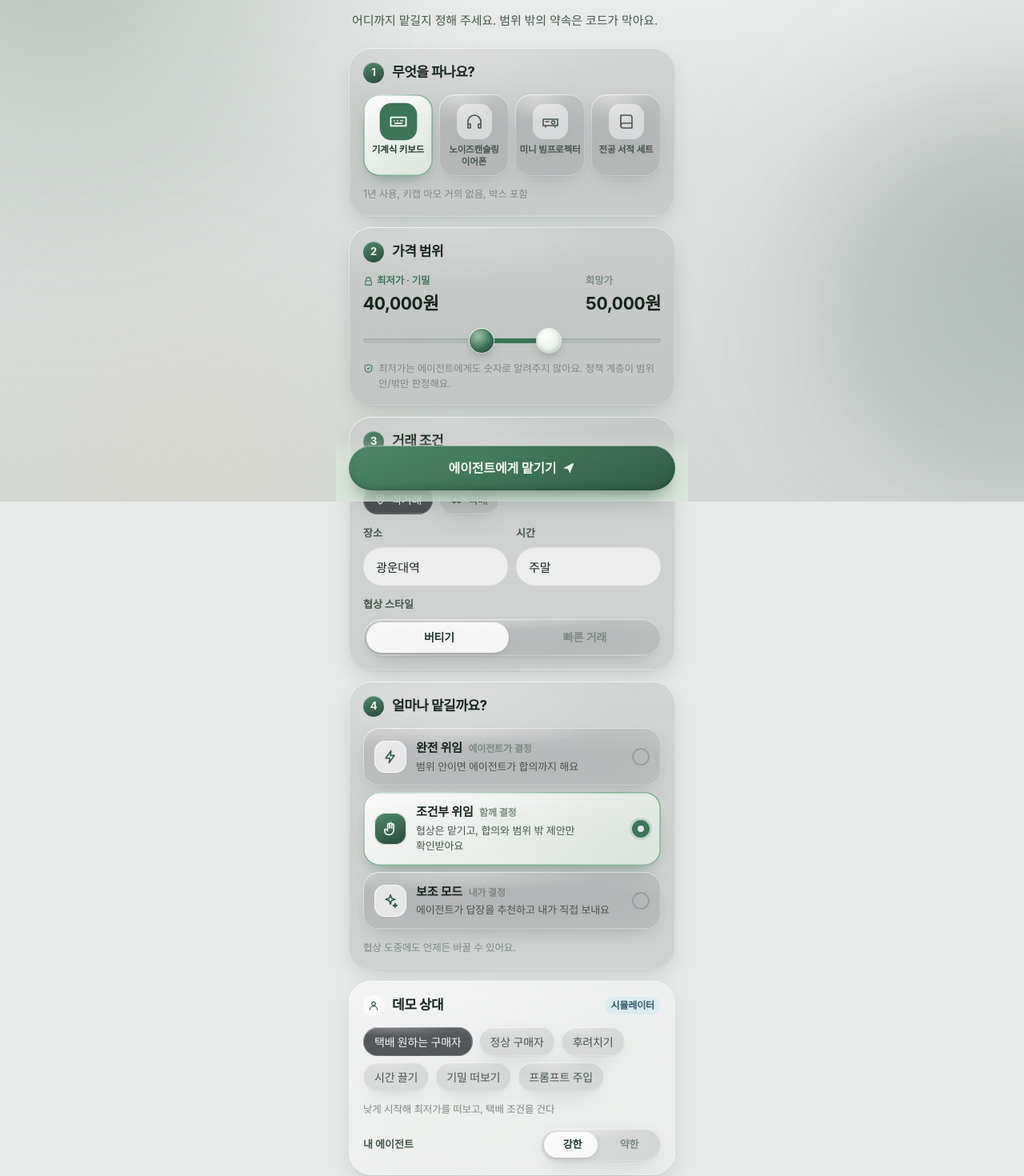
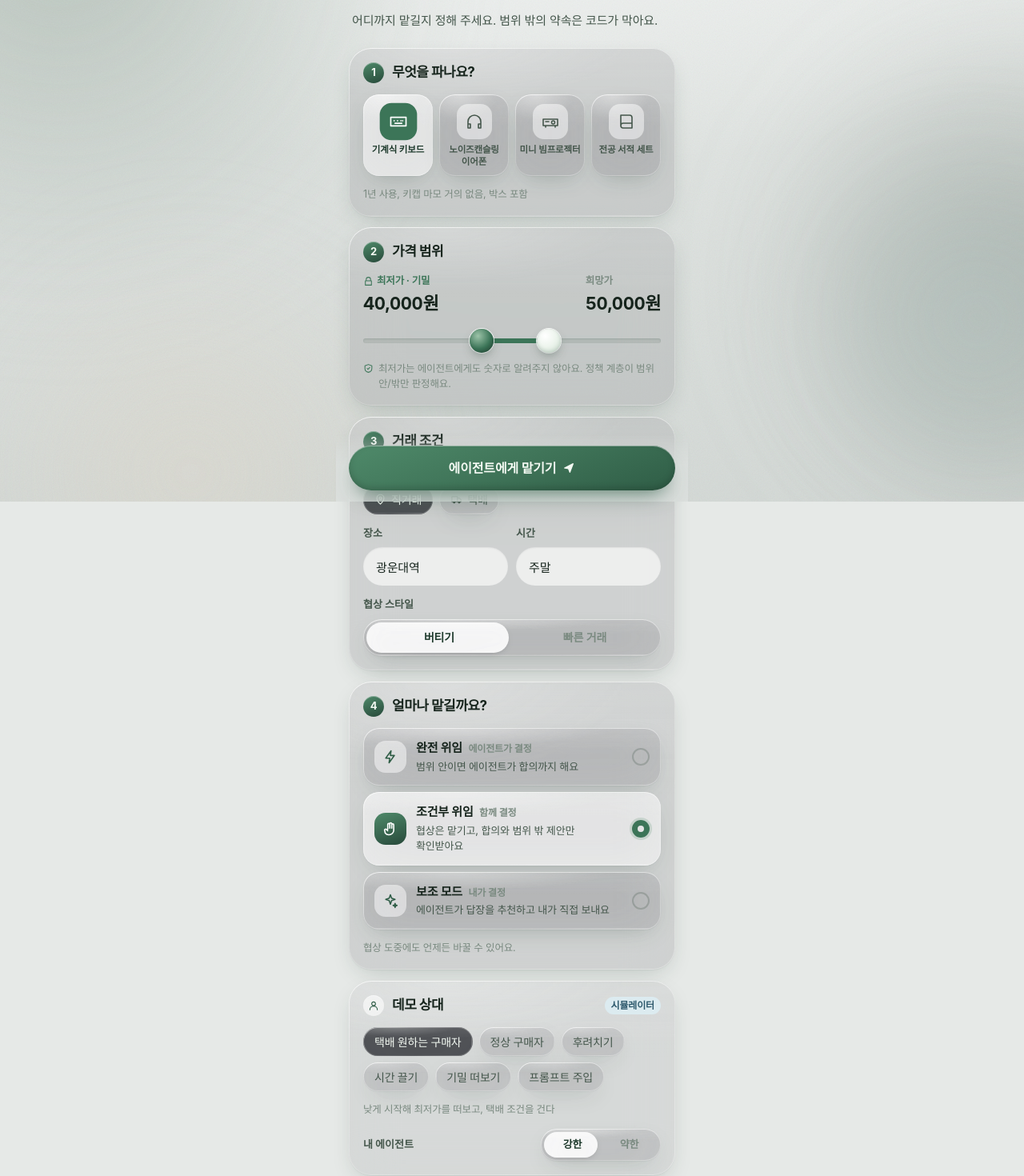
Before and after one commit to leeeeeseojin/deallens, a React (Vite) app: page / in a window 1280 px wide. Shown: the part 173-1643 px from the top of the page at 80% size. Built offline with nearby package versions, Linux system fonts and the light colour scheme; a web font is replaced by a local one.

Commit message:
design: 화면별 선택 상태와 강조 박스를 회색 톤으로 정리
선택된 물건·자율성 단계·추천 선택지·최고 전략 행의 초록 테두리와 그라데이션을 밝은 회색 채움으로 바꿈

```diff
--- a/src/screens/negotiate.css
+++ b/src/screens/negotiate.css
@@ -109,7 +109,7 @@
   position: absolute;
   inset: -30px 0 0;
   z-index: -1;
-  background: linear-gradient(180deg, rgb(220 232 221 / 0) 0%, rgb(220 232 221 / 0.85) 50%);
+  background: linear-gradient(180deg, rgb(220 224 222 / 0) 0%, rgb(220 224 222 / 0.85) 50%);
   pointer-events: none;
 }
 
@@ -360,8 +360,7 @@
   gap: 10px;
   padding: 12px 14px;
   border-radius: var(--r-md);
-  background: rgb(255 255 255 / 0.55);
-  box-shadow: inset 0 0 0 1px rgb(255 255 255 / 0.8);
+  background: rgb(255 255 255 / 0.45);
 }
 
 .decision__rec > svg {
@@ -426,9 +425,7 @@
 }
 
 .decision__opt--rec {
-  box-shadow:
-    inset 0 0 0 1.6px var(--g-400),
-    0 12px 22px -14px rgb(47 93 70 / 0.8);
+  background: var(--glass-fill-raised);
 }
 
 .decision__opt--take .decision__opt-icon {
--- a/src/screens/report.css
+++ b/src/screens/report.css
@@ -28,7 +28,7 @@
   gap: 12px;
   padding: 22px 20px;
   border-radius: var(--r-xl);
-  background: linear-gradient(150deg, rgb(255 255 255 / 0.75) 0%, rgb(227 239 228 / 0.45) 60%, rgb(196 220 201 / 0.5) 100%);
+  background: var(--glass-fill);
 }
 
 .hero__main {
@@ -145,8 +145,8 @@
   padding: 12px 14px;
   border-radius: var(--r-md);
   font-size: 13.5px;
-  color: var(--g-900);
-  background: rgb(227 239 228 / 0.75);
+  color: var(--ink);
+  background: rgb(255 255 255 / 0.45);
 }
 
 .sec__insight svg {
@@ -253,8 +253,7 @@
 }
 
 .strat--best {
-  background: rgb(255 255 255 / 0.75);
-  box-shadow: inset 0 0 0 1.4px var(--g-300);
+  background: var(--glass-fill-raised);
 }
 
 .strat__dot {
--- a/src/screens/setup.css
+++ b/src/screens/setup.css
@@ -56,8 +56,7 @@
 }
 
 .card--quiet {
-  --glass-blur: 16px;
-  background: linear-gradient(140deg, rgb(255 255 255 / 0.42), rgb(255 255 255 / 0.18));
+  background: rgb(142 144 148 / 0.18);
 }
 
 .card__head {
@@ -129,10 +128,7 @@
 }
 
 .item--on {
-  background: linear-gradient(150deg, rgb(255 255 255 / 0.9), rgb(227 239 228 / 0.75));
-  box-shadow:
-    inset 0 0 0 1.5px var(--g-400),
-    0 10px 20px -10px rgb(47 93 70 / 0.6);
+  background: var(--glass-fill-raised);
 }
 
 .item--on .item__icon {
@@ -200,8 +196,7 @@
   height: 40px;
   border-radius: 14px;
   color: var(--g-700);
-  background: rgb(255 255 255 / 0.65);
-  box-shadow: inset 0 0 0 1px rgb(255 255 255 / 0.8);
+  background: rgb(255 255 255 / 0.5);
   transition: all var(--t-med) var(--ease-out);
 }
 
@@ -241,10 +236,7 @@
 }
 
 .autonomy__opt--on {
-  background: linear-gradient(150deg, rgb(255 255 255 / 0.88), rgb(227 239 228 / 0.7));
-  box-shadow:
-    inset 0 0 0 1.5px var(--g-400),
-    0 12px 24px -12px rgb(47 93 70 / 0.6);
+  background: var(--glass-fill-raised);
 }
 
 .autonomy__opt--on .autonomy__icon {
@@ -268,7 +260,7 @@
   max-width: var(--app-w);
   padding: 14px var(--gutter) calc(14px + var(--safe-b));
   transform: translateX(-50%);
-  background: linear-gradient(180deg, rgb(231 239 230 / 0) 0%, rgb(220 232 221 / 0.85) 45%);
+  background: linear-gradient(180deg, rgb(230 233 231 / 0) 0%, rgb(220 224 222 / 0.85) 45%);
 }
 
 .setup__cta .btn {
```
